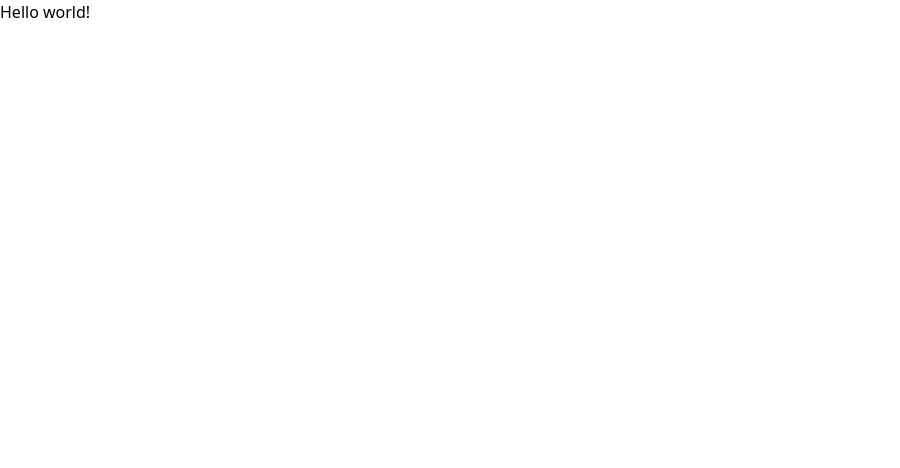
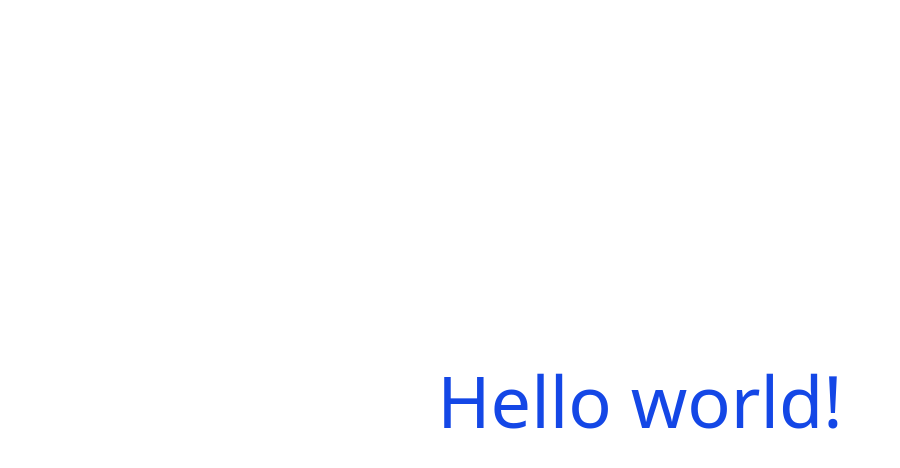
Before and after one commit to Sangwon91/nextjs-playground, a Next.js app in the folder frontend/: page / in a window 1280 px wide. Shown: the top 468 px of the page, without its empty margins (0-900 px from the left). Built offline with nearby package versions, Linux system fonts and the light colour scheme.

Commit message:
Enhance Home component styling with flexbox and color classes

```diff
--- a/frontend/src/app/page.tsx
+++ b/frontend/src/app/page.tsx
@@ -1,7 +1,9 @@
 export default function Home() {
   return (
     <main>
-      <div>Hello world!</div>
+      <div className="flex items-center justify-center h-screen text-blue-700 text-7xl">
+        Hello world!
+      </div>
     </main>
   );
 }
```
